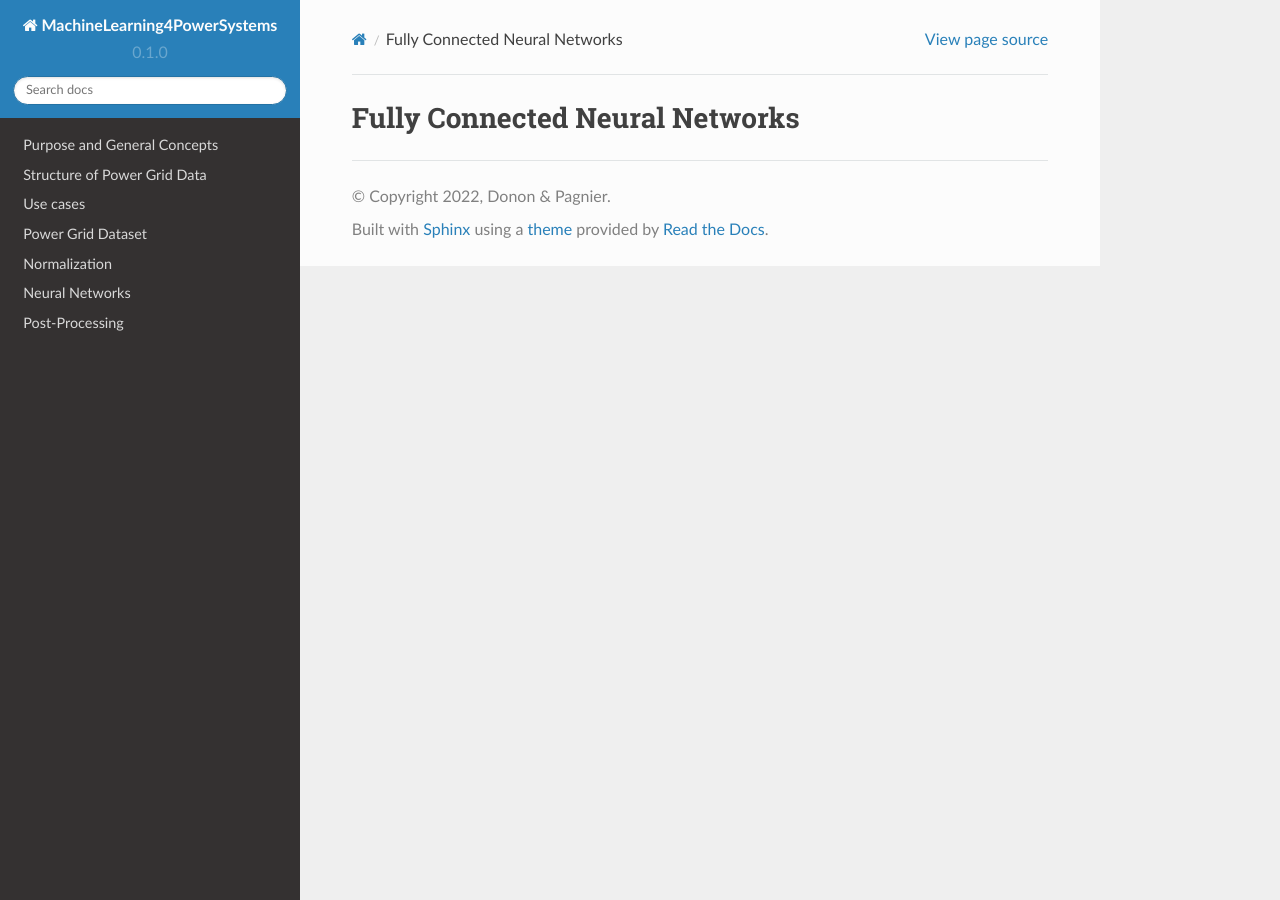
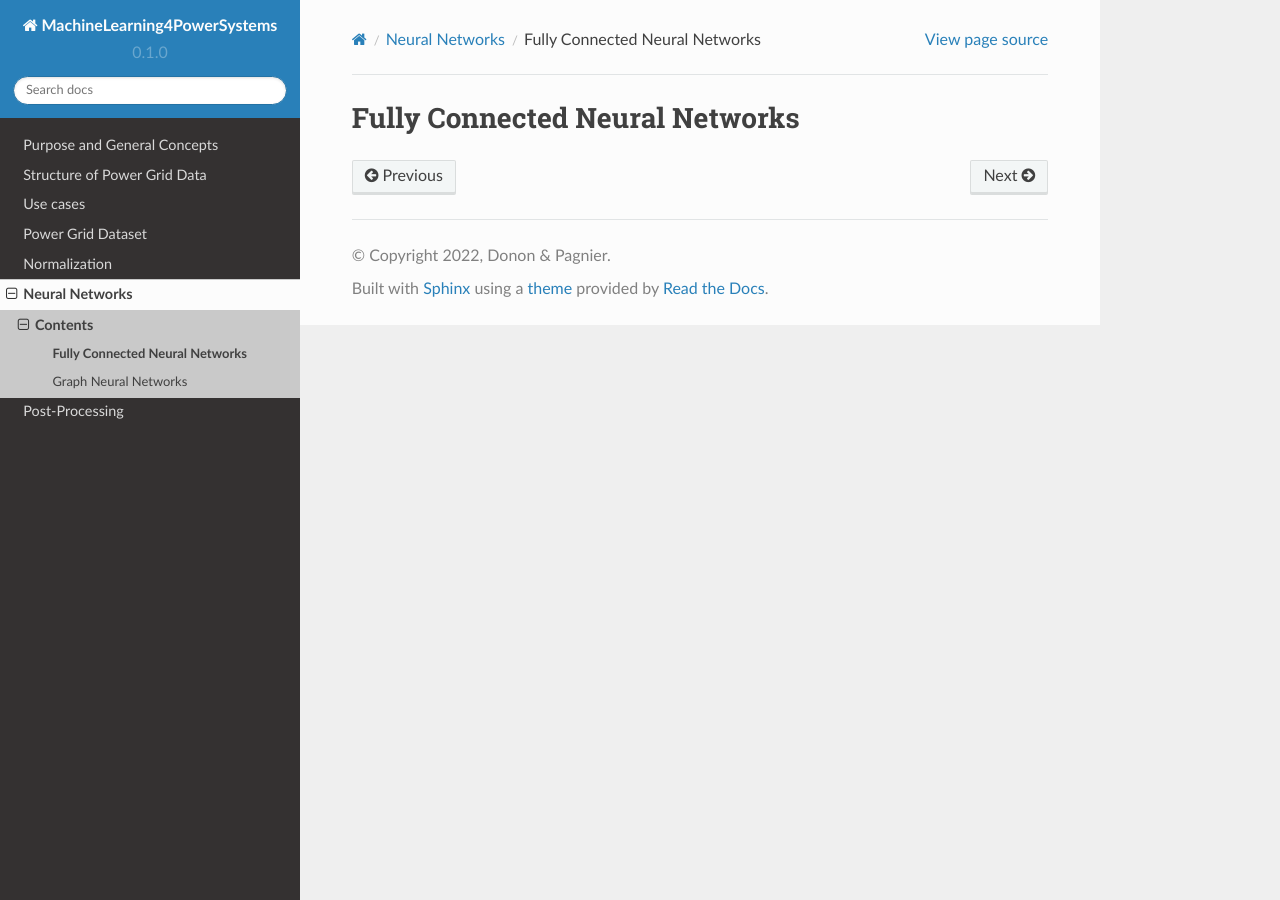
Before and after one commit to bdonon/ml4ps, a Sphinx documentation site: the page built from docs/source/neural_networks/fully_connected.rst, in a window 1280 px wide. Built offline with Sphinx 7.4.7 and the Read the Docs theme 2.0.0, drawn with Linux system fonts in a browser that asks for light colours; pages that are not in the unit, such as notebooks, are missing from menus.

```diff
--- a/docs/source/neural_networks/index.rst
+++ b/docs/source/neural_networks/index.rst
@@ -8,5 +8,5 @@
 .. toctree::
     :maxdepth: 1
 
-    powerflow
-    control
+    fully_connected
+    gnn
```
Also changed, not shown: 1 other file.
